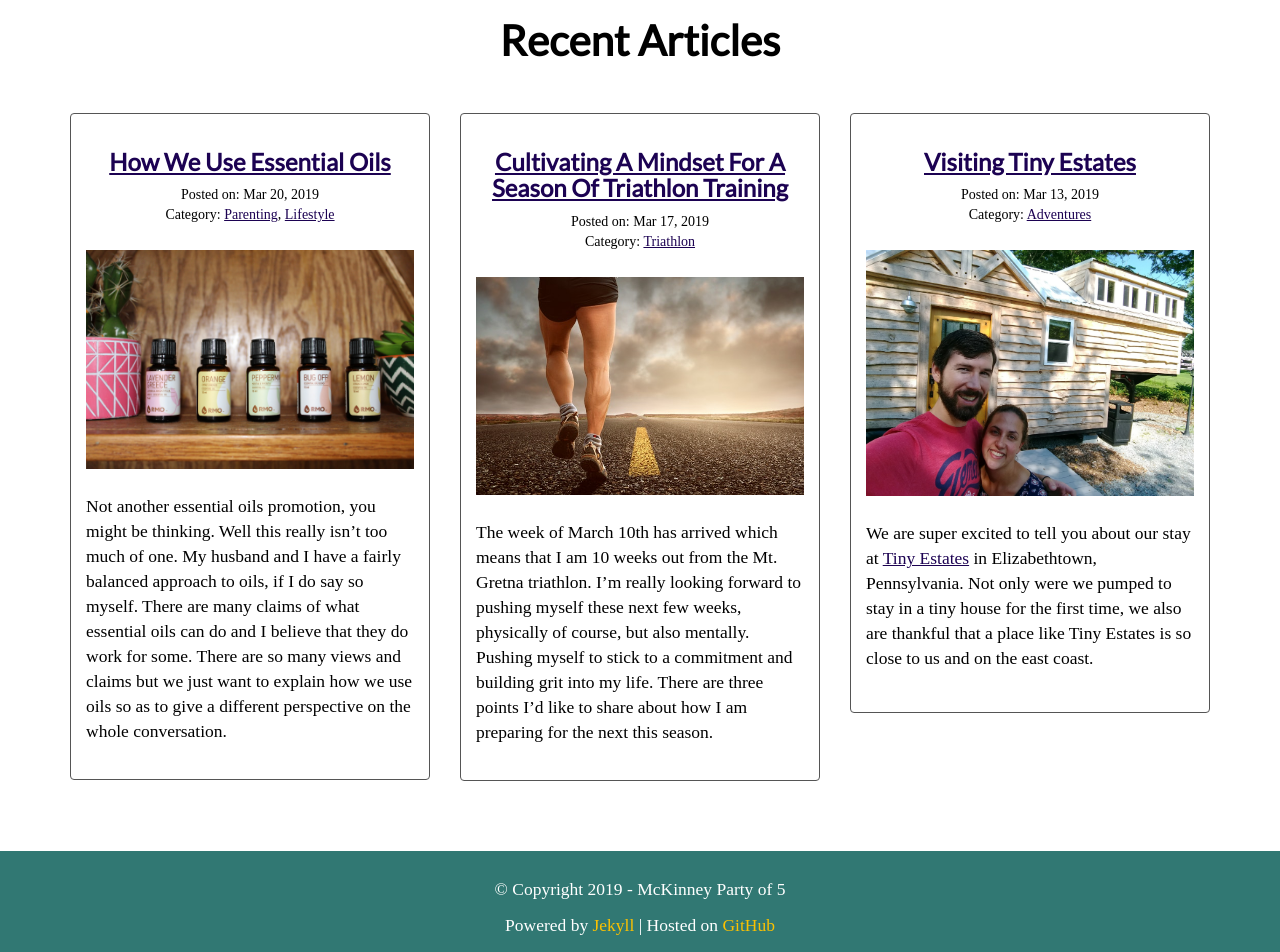
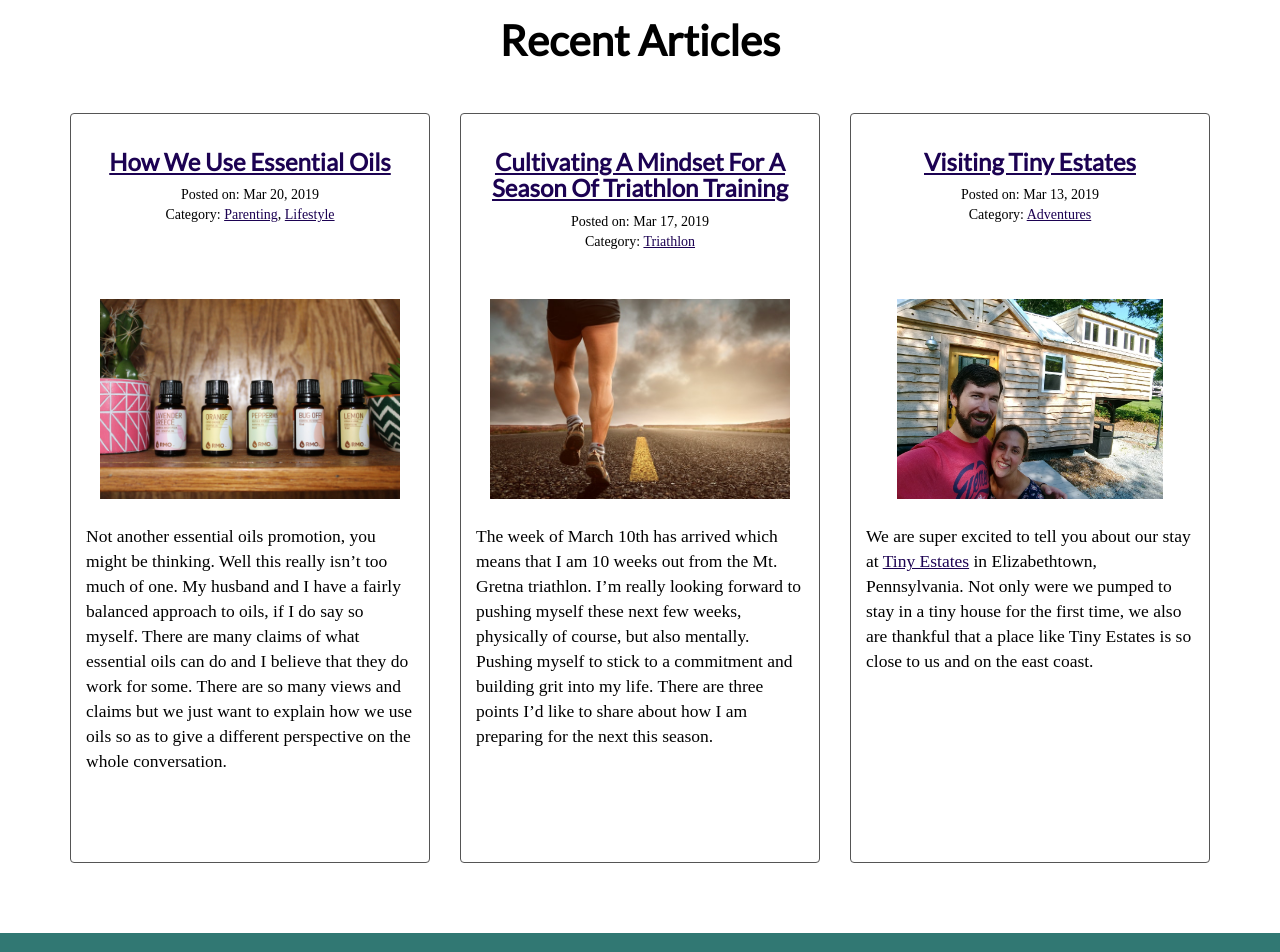
Before and after one commit to pmacMaps/mckinneypartyof5, a Jekyll site: the page built from index.html, in a window 1280 px wide and 1400 px high, scrolled down 465 px. Shown: the part 345-1297 px from the top of the window. Built offline with Jekyll 4.4.1, drawn with Linux system fonts in a browser that asks for light colours; some web fonts are replaced.

Commit message:
update style for homepage blog post cards

```diff
--- a/css/style.css
+++ b/css/style.css
@@ -251,9 +251,13 @@ button.close {
 
 /* Featured Posts on Homepage */
 .feat-posts .thumbnail {
-    min-height: 600px;
+    min-height: 750px;
 	border-color: #555;
 	padding: 15px;
+}
+
+.feat-posts .thumbnail div.text-center {
+	min-height: 125px;
 }
 
 .feat-posts .thumbnail h3 {
@@ -262,6 +266,10 @@ button.close {
 
 .feat-posts .thumbnail hr {
     border-top-color: #555;
+}
+
+.feat-posts .thumbnail img {
+	max-height: 200px;
 }
 
 body.about .page-content,
```
